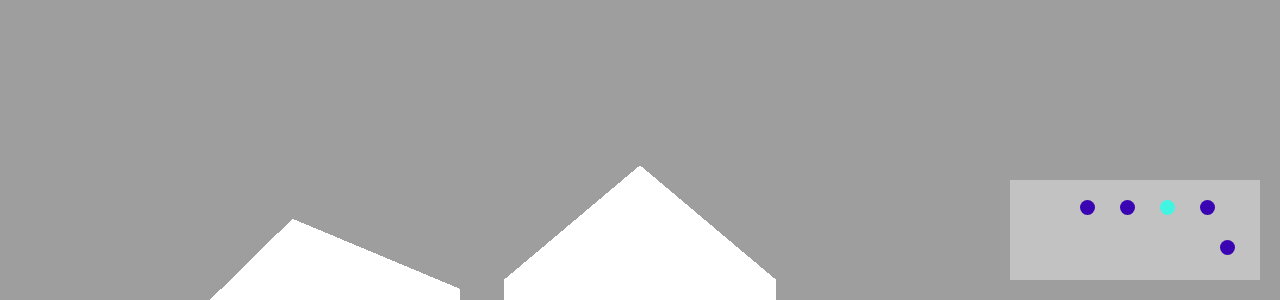
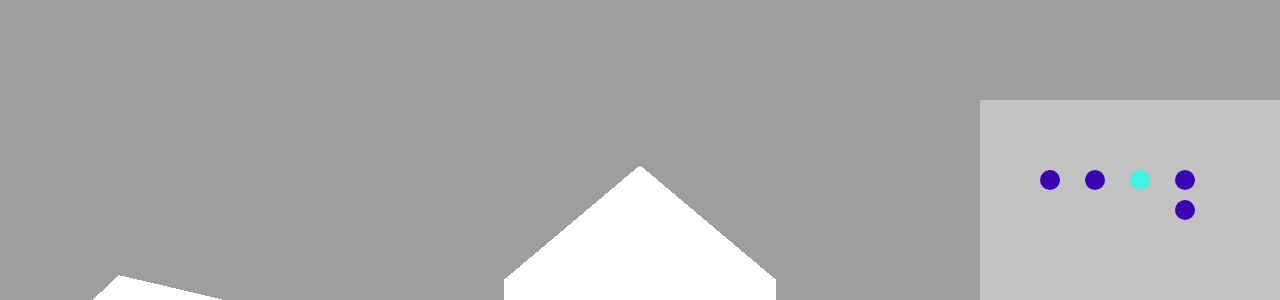
Before and after one commit to jdernt/threejs, a React (Create React App) app: page / in a window 1280 px wide. Shown: the part 500-800 px from the top of the page. Built offline with nearby package versions, Linux system fonts and the light colour scheme.

Commit message:
add hover, fixed map

```diff
--- a/src/index.css
+++ b/src/index.css
@@ -25,37 +25,46 @@
   position: fixed;
   right: 0;
   bottom: 0;
-  width: 250px;
-  height: 100px;
-  margin: 20px;
+  display: flex;
+  justify-content: center;
+  align-items: center;
+  z-index: 999;
+  cursor: default;
+}
+
+.map .map__container {
+  position: relative;
+  width: 300px;
+  height: 200px;
   background-color: #ffffff60;
   cursor: pointer;
 }
 
-.map__item {
+.map .map__container .map__item {
+  width: 20px;
+  height: 20px;
+  border-radius: 100%;
   position: absolute;
-  display: inline-block;
-  width: 15px;
-  height: 15px;
-  border-radius: 50%;
 }
 
-.modal {
-  position: absolute;
-  top: 50%;
-  left: 50%;
-  transform: translate(-50%, -50%);
-  width: 50%;
-  height: 50%;
-  background-color: #ffffff60;
+.map.modal {
+  left: 0;
+  top: 0;
+  right: unset;
+  bottom: unset;
+  width: 100%;
+  height: 100%;
+  background-color: #00000060;
 }
 
-.modal__item {
-  position: absolute;
-  display: inline-block;
+.map.modal .map__container {
+  width: 40%;
+  height: 50%;
+}
+
+.map.modal .map__container .map__item {
   width: 30px;
   height: 30px;
-  border-radius: 50%;
   cursor: pointer;
 }
 
--- a/src/js/App.js
+++ b/src/js/App.js
@@ -25,7 +25,11 @@ export default class App extends Component {
   dragFactor = 0.2;
   radius = 10;
 
+  map = document.querySelector('.map');
+  mapItem = document.querySelector('.map__item');
+
   componentDidMount = async () => {
+    this.addEvents();
     const { id, coords, siblings } = data[0];
 
     this.setId(id);
@@ -51,7 +55,7 @@ export default class App extends Component {
     await this.sphere.init()
     this.scene.add(this.sphere.mesh)
     this.sphere.mesh.material.opacity = 1
-    this.loadSiblings(siblings)
+    await this.loadSiblings(siblings)
 
     this.anotherSphere = new Models.Sphere({ app: this, data: data[0] });
     await this.anotherSphere.init()
@@ -60,7 +64,32 @@ export default class App extends Component {
 
     this.createArrows(siblings, coords);
 
-    const update = () => {
+    requestAnimationFrame(this.animate);
+
+    document.querySelector('.main').addEventListener('click', (e) => {
+      if (document.querySelector('.modal')) {
+        this.hideModal()
+      }
+    })
+
+    document.querySelector('.main').addEventListener('click', (e) => {
+      if (e.target.classList.contains('map__container')) {
+        this.showModal()
+      }
+    })
+  }
+
+  componentWillUnmount() {
+    this.removeEvents()
+  }
+
+  animate = (time) => {
+    requestAnimationFrame(this.animate);
+    this.update();
+    TWEEN.update(time);
+  };
+
+  update = () => {
     if (this.isUserInteracting) {
       this.lat = Math.max(-85, Math.min(85, this.lat));
       this.phi = THREE.Math.degToRad(90 - this.lat);
@@ -75,26 +104,42 @@ export default class App extends Component {
       this.camera.lookAt(this.camera.target);
     }
 
+    this.raycaster.setFromCamera(this.mouse, this.camera);
+
+    const intersects = this.raycaster.intersectObjects(this.arrows.arrowGroup.children);
+
+    if (intersects.length > 0) {
+      if (intersects[0].object.material.color.getHexString() === 'ffffff') {
+        intersects[0].object.material.color.set(0xff0000)
+      } else {
+        return;
+      }
+    } else {
+      this.arrows.arrowGroup.children.forEach(arrow => {
+        if (arrow.material.color.getHexString() === 'ff0000') {
+          arrow.material.color.set(0xffffff)
+        } else {
+          return;
+        }
+      })
+    }
+
     this.renderer.render(this.scene, this.camera);
   }
 
-    const animate = (time) => {
-      requestAnimationFrame(animate);
-      update();
-      TWEEN.update(time);
-    };
+  windowEvents = [
+    { type: 'mousedown', listener: 'onDocumentMouseDown' },
+    { type: 'mousemove', listener: 'onDocumentMouseMove' },
+    { type: 'mouseup', listener: 'onDocumentMouseUp' },
+    { type: 'resize', listener: 'onWindowResize' },
+  ]
 
-    animate();
+  addEvents = () => {
+    this.windowEvents.forEach(({ type, listener }) => window.addEventListener(type, this[listener]));
+  }
 
-    document.addEventListener('mousedown', this.onDocumentMouseDown, false);
-    document.addEventListener('mousemove', this.onDocumentMouseMove, false);
-    document.addEventListener('mouseup', this.onDocumentMouseUp, false);
-    window.addEventListener('resize', this.onWindowResize, false);
-    document.querySelector('.main').addEventListener('click', (e) => {
-      if (!e.target.classList.contains('modal')) {
-        this.hideModal()
-      }
-    })
+  removeEvents = () => {
+    this.windowEvents.forEach(({ type, listener }) => window.removeEventListener(type, this[listener]));
   }
 
   onDocumentMouseDown = (event) => {
@@ -110,17 +155,9 @@ export default class App extends Component {
 
       this.raycaster.setFromCamera(this.mouse, this.camera);
 
-      let arrows;
+      const intersects = this.raycaster.intersectObjects(this.arrows.arrowGroup.children);
 
-      this.scene.children.forEach(children => {
-        if (children.type === 'Group') {
-          arrows = children.children;
-        }
-      })
-
-      const intersects = this.raycaster.intersectObjects(arrows);
-
-      for ( let i = 0; i < intersects.length; i ++ ) {
+      for (let i = 0; i < intersects.length; i ++) {
 
         this.scene.remove(this.arrows.arrowGroup)
 
@@ -180,10 +217,10 @@ export default class App extends Component {
   }
 
   onDocumentMouseMove = (event) => {
-    if (!this.isSphereAnimation) {
     this.mouse.x = ( event.clientX / window.innerWidth ) * 2 - 1;
     this.mouse.y = - ( event.clientY / window.innerHeight ) * 2 + 1;
 
+    if (!this.isSphereAnimation) {
       if (this.isUserInteracting) {
         this.lon = (this.downPointerX - event.clientX) * this.dragFactor + this.downPointerLon;
         this.lat = (event.clientY - this.downPointerY) * this.dragFactor + this.downPointerLat;
@@ -213,6 +250,7 @@ export default class App extends Component {
   switchScene = async (siblingData) => {
     this.scene.remove(this.arrows.arrowGroup);
 
+    console.log(siblingData)
     this.sphere.mesh.rotation.y = siblingData.direction
 
     const { id, coords, siblings } = siblingData;
@@ -226,18 +264,19 @@ export default class App extends Component {
     })
 
     this.createArrows(siblings, coords);
-    this.loadSiblings(siblingData.siblings)
+    this.loadSiblings(siblingData.siblings);
   }
 
   loadSiblings = async (siblings) => {
     siblings.forEach(siblingId => {
       if (this.locations.find((location) => location.id === siblingId)) {
-        return
+        return;
       } else {
+        this.startLoading();
         let siblingData = data.find(({id}) => id === siblingId);
         let sibling = new Models.Sphere({ app: this, data: siblingData })
         sibling.init()
-        console.log(this.locations)
+        this.stopLoading();
       }
     })
   }
@@ -254,12 +293,29 @@ export default class App extends Component {
     this.setState({ isLoading: false })
   }
 
+  clickOnPoint = (e) => {
+    console.log(e.target.dataset.id)
+    this.switchScene(data[e.target.dataset.id])
+  }
+
   showModal = () => {
     this.setState({ isActive: true })
+    const map = document.querySelector('.map');
+    map.classList.add('modal')
+    this.isSphereAnimation = true
+
+    const mapItems = document.querySelectorAll('.map__item')
+    mapItems.forEach(item => item.addEventListener('click', this.clickOnPoint))
   }
 
   hideModal = () => {
     this.setState({ isActive: false })
+    const map = document.querySelector('.modal');
+    map.classList.remove('modal')
+    this.isSphereAnimation = false
+
+    const mapItems = document.querySelectorAll('.map__item')
+    mapItems.forEach(item => item.removeEventListener('click', this.clickOnPoint, true))
   }
 
   render() {
@@ -272,26 +328,7 @@ export default class App extends Component {
         </div>
         <div id='threejs'>
         </div>
-        <Map currentId={currentId} onClick={this.showModal} />
-        <div className={isActive ? 'main__bg' : 'hidden'}>
-          <div className='modal'>
-            {data.map(({ id, coords }, i) => (
-              <span
-                onClick={() => {
-                  this.hideModal()
-                  this.switchScene(data[i]) }}
-                className="modal__item"
-                data-id={id}
-                key={id}
-                style={
-                  { top: coords.z * 60 + 100 + 'px',
-                    left: coords.x * 60 + 250 + 'px',
-                    backgroundColor: id === currentId ? '#42f5e3' : '#3b04b3'
-                  }
-                }></span>
-            ))}
-          </div>
-        </div>
+        <Map app={this} currentId={currentId} isActive={isActive} />
       </div>
 
     );
--- a/src/js/components/Map.js
+++ b/src/js/components/Map.js
@@ -2,19 +2,28 @@ import React, { Component } from 'react';
 import data from '../data';
 
 
-export default class Minimap extends Component {
+export default class Map extends Component {
+
+
 	render() {
-		const { currentId, onClick } = this.props;
+		const { currentId, isActive, app } = this.props;
 		return (
-			<div className="map" onClick={onClick} >
-				{data.map(({ id, coords }) => (
-					<span className="map__item" key={id}
-						style={{	top: coords.z * 40 + 20 + 'px',
-											left: coords.x * 40 + 150 + 'px',
-											backgroundColor: id === currentId ? '#42f5e3' : '#3b04b3'
-										}}>
-					</span>
-				))}
+			<div className='map' >
+				<div className='map__container'>
+					{data.map(({ id, coords }, i) => (
+						<span
+							className='map__item'
+							key={id}
+							data-id={id}
+							style={
+								{	top: coords.z * 15 + 35 + '%',
+									left: coords.x * 15 + 50 + '%',
+									backgroundColor: id === currentId ? '#42f5e3' : '#3b04b3'
+								}}
+							>
+						</span>
+					))}
+				</div>
 			</div>
 		);
 	}
--- a/src/js/data.js
+++ b/src/js/data.js
@@ -27,7 +27,7 @@ const data = [
     id: 2,
     src: "./img/pano_3.png",
     coords: {
-      x: 1.5,
+      x: 1,
       y: 0,
       z: 1
     },
@@ -44,11 +44,11 @@ const data = [
       z: 0
     },
     description: 'напротив пекарни',
-    siblings: [0, 7],
+    siblings: [0, 4],
     direction: 0
   },
   {
-    id: 7,
+    id: 4,
     src: "./img/pano_4_1.png",
     coords: {
       x: -2,
--- a/src/js/models/location.js
+++ b/src/js/models/location.js
@@ -1,6 +1,4 @@
 import * as THREE from 'three';
-import data from '../data';
-
 
 export default class Location {
   constructor({ app, data }) {
--- a/src/js/models/sphere.js
+++ b/src/js/models/sphere.js
@@ -1,7 +1,5 @@
 import * as THREE from 'three';
 import Models from './index.js'
-import data from '../data';
-
 
 export default class Sphere {
   constructor({ app, data }){
@@ -29,5 +27,4 @@ export default class Sphere {
     this.mesh.material.map = texture;
     this.mesh.material.needsUpdate = true;
   }
-
 }
```
Lines whose indentation alone changed are shown as unchanged.
